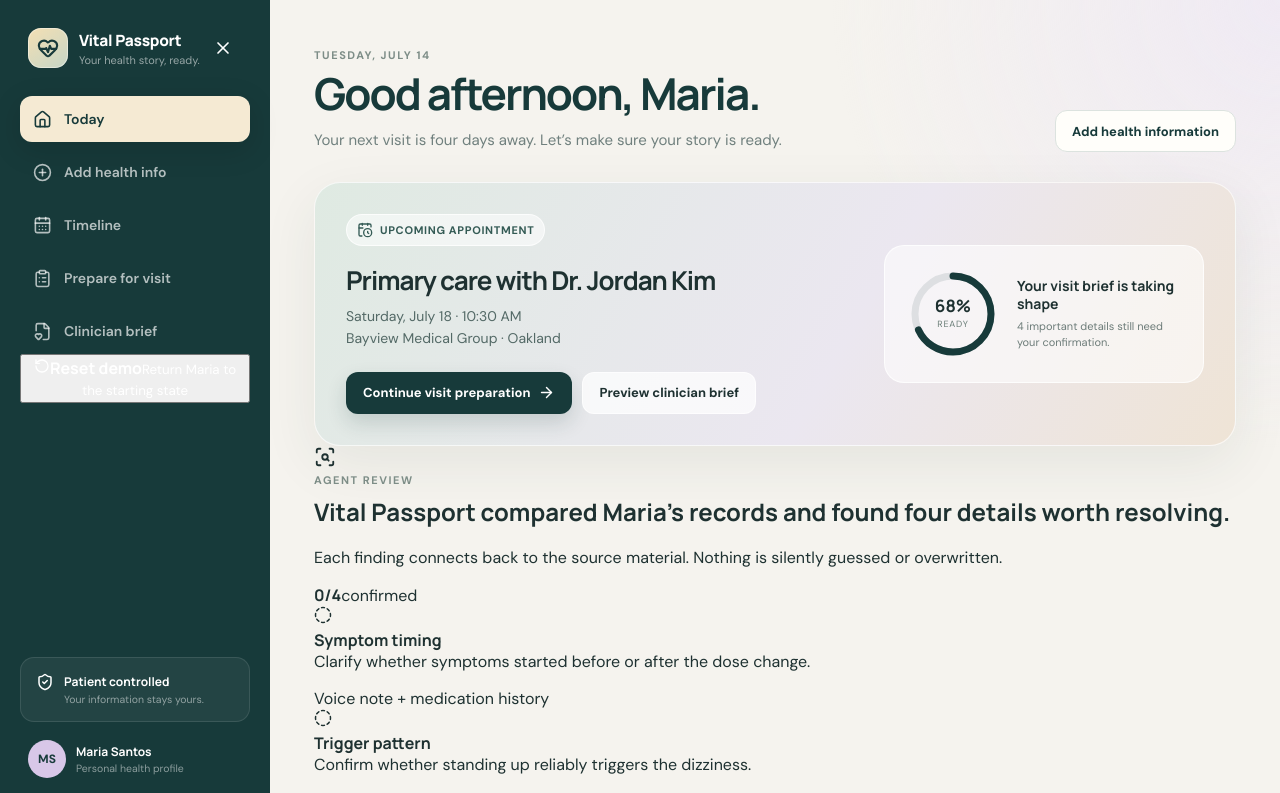
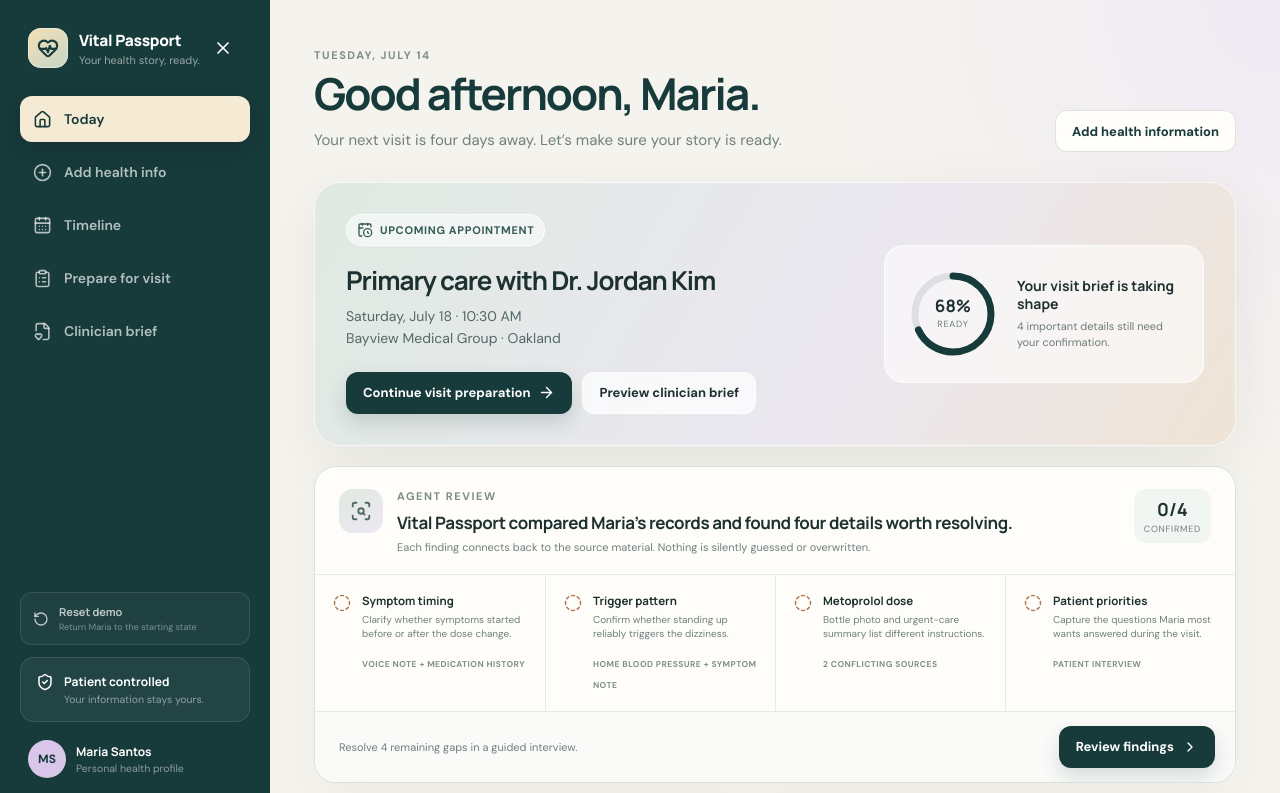
Before and after one commit to patricktran1/vitalpassport, a React (Vite) app: page / in a window 1280 px wide. Shown: the top 793 px of the page. Built offline with nearby package versions, Linux system fonts and the light colour scheme.

Commit message:
Style the agent review experience

```diff
--- a/src/styles/base.css
+++ b/src/styles/base.css
@@ -41,7 +41,12 @@ h1,h2,h3,strong,.brand-name { font-family: 'Manrope', sans-serif; }
 .nav-item { display:flex; align-items:center; gap:12px; min-height:46px; padding: 0 13px; color: rgba(255,255,255,.68); border-radius: 12px; font-size: 14px; font-weight: 600; transition: .2s ease; }
 .nav-item:hover { background: rgba(255,255,255,.06); color:white; }
 .nav-item.active { color: var(--ink); background: #f5ead3; box-shadow: 0 8px 30px rgba(0,0,0,.14); }
-.sidebar-trust { margin-top:auto; display:flex; gap:10px; padding:15px; border:1px solid rgba(255,255,255,.1); background: rgba(255,255,255,.055); border-radius:14px; }
+.demo-reset { margin-top:auto; display:flex; align-items:center; gap:10px; width:100%; padding:11px 12px; border:1px solid rgba(255,255,255,.1); background:rgba(255,255,255,.04); color:rgba(255,255,255,.7); border-radius:12px; text-align:left; cursor:pointer; }
+.demo-reset:hover { color:white; background:rgba(255,255,255,.08); }
+.demo-reset span,.demo-reset strong,.demo-reset small { display:block; }
+.demo-reset strong { font-size:11px; }
+.demo-reset small { margin-top:2px; color:rgba(255,255,255,.42); font-size:9px; }
+.sidebar-trust { margin-top:12px; display:flex; gap:10px; padding:15px; border:1px solid rgba(255,255,255,.1); background: rgba(255,255,255,.055); border-radius:14px; }
 .sidebar-trust strong,.sidebar-trust span,.patient-mini strong,.patient-mini span { display:block; }
 .sidebar-trust strong { font-size:12px; }
 .sidebar-trust span { font-size:10.5px; color:rgba(255,255,255,.5); margin-top:3px; }
@@ -93,6 +98,28 @@ h1,h2,h3,strong,.brand-name { font-family: 'Manrope', sans-serif; }
 .progress-ring>div { position:absolute; inset:0; display:grid; place-content:center; text-align:center; }
 .progress-ring strong { font-size:17px; line-height:1; }
 .progress-ring span { font-size:9px; text-transform:uppercase; letter-spacing:.09em; margin-top:4px; color:#6b7e78; }
+
+.agent-review-card { margin-top:20px; overflow:hidden; border:1px solid #d8e2dd; border-radius:22px; background:rgba(255,254,250,.94); box-shadow:0 14px 45px rgba(42,61,57,.045); }
+.agent-review-intro { display:grid; grid-template-columns:auto 1fr auto; gap:14px; align-items:start; padding:22px 24px 18px; }
+.agent-review-icon { width:44px; height:44px; border-radius:14px; display:grid; place-items:center; background:linear-gradient(145deg,var(--sage),var(--lavender)); color:#4e6a62; }
+.agent-review-intro h2 { font-size:17px; line-height:1.4; letter-spacing:-.025em; margin-bottom:5px; }
+.agent-review-intro p { color:var(--muted); font-size:11px; line-height:1.5; margin:0; }
+.agent-review-score { min-width:72px; text-align:center; padding:8px 10px; background:#f2f6f2; border-radius:12px; }
+.agent-review-score strong,.agent-review-score span { display:block; }
+.agent-review-score strong { font-size:18px; }
+.agent-review-score span { color:var(--muted); font-size:9px; text-transform:uppercase; letter-spacing:.08em; margin-top:2px; }
+.review-gap-grid { display:grid; grid-template-columns:repeat(4,1fr); border-top:1px solid #e6ebe8; border-bottom:1px solid #e6ebe8; }
+.review-gap { min-height:128px; padding:18px; display:grid; grid-template-columns:20px 1fr; gap:9px; align-items:start; }
+.review-gap+.review-gap { border-left:1px solid #e6ebe8; }
+.review-gap>svg { color:#b07b56; margin-top:1px; }
+.review-gap.resolved>svg { color:#62856e; }
+.review-gap strong { font-size:11.5px; display:block; }
+.review-gap p { color:var(--muted); font-size:10px; line-height:1.45; margin:5px 0 9px; }
+.review-gap span { color:#82908c; font-size:8.5px; font-weight:700; text-transform:uppercase; letter-spacing:.05em; }
+.review-gap.resolved { background:#f4f8f4; }
+.agent-review-action { display:flex; justify-content:space-between; align-items:center; gap:20px; padding:14px 20px 14px 24px; background:#fafbf9; }
+.agent-review-action>span { color:var(--muted); font-size:11px; }
+
 .dashboard-grid { display:grid; grid-template-columns:1fr 1.1fr; gap:20px; margin-top:20px; }
 .active-concern-card>p { color:var(--muted); font-size:13px; line-height:1.55; margin:14px 0; }
 .soft-icon { width:42px;height:42px;border-radius:13px;display:grid;place-items:center;background:var(--lavender);color:#684e7b; }
```
